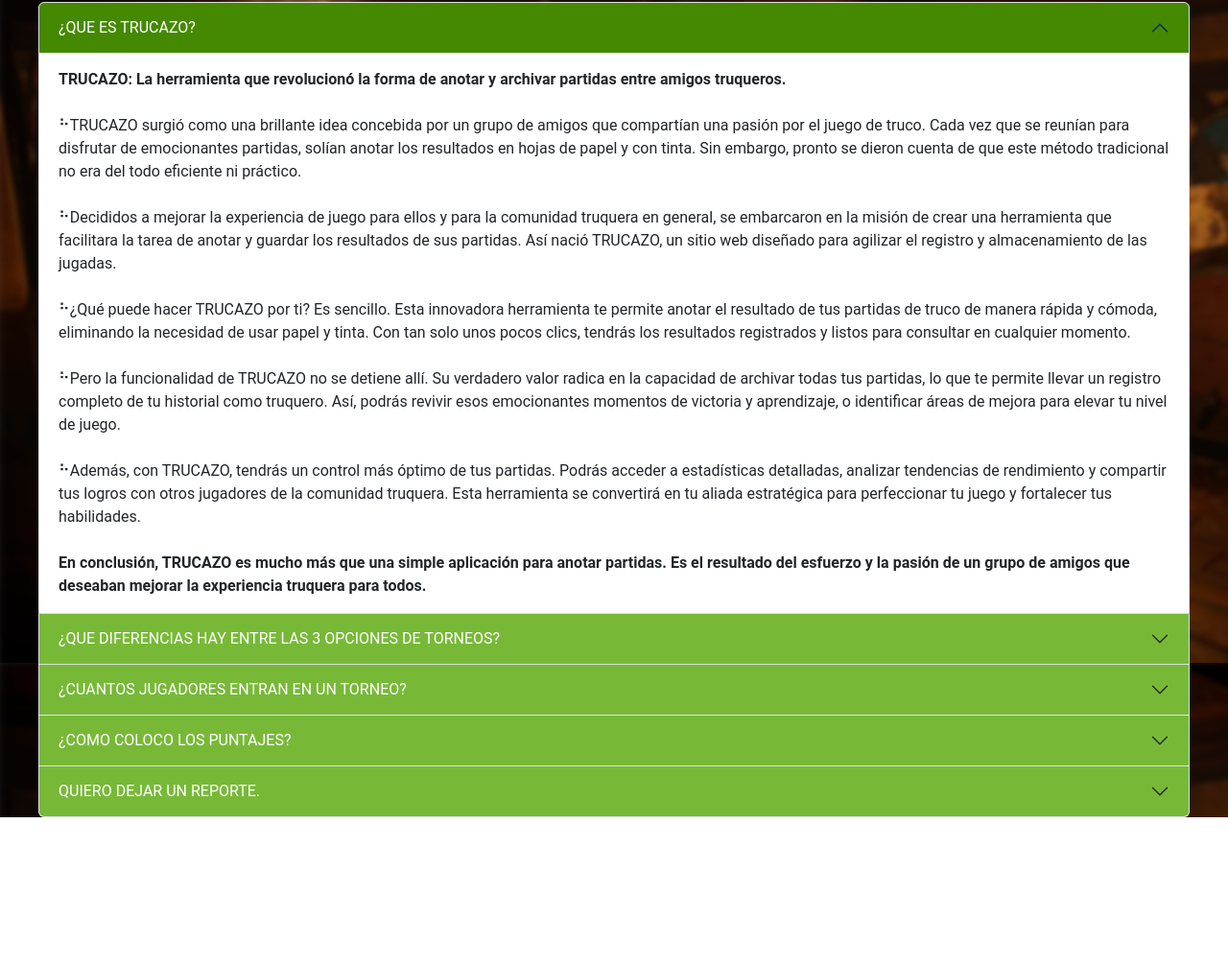
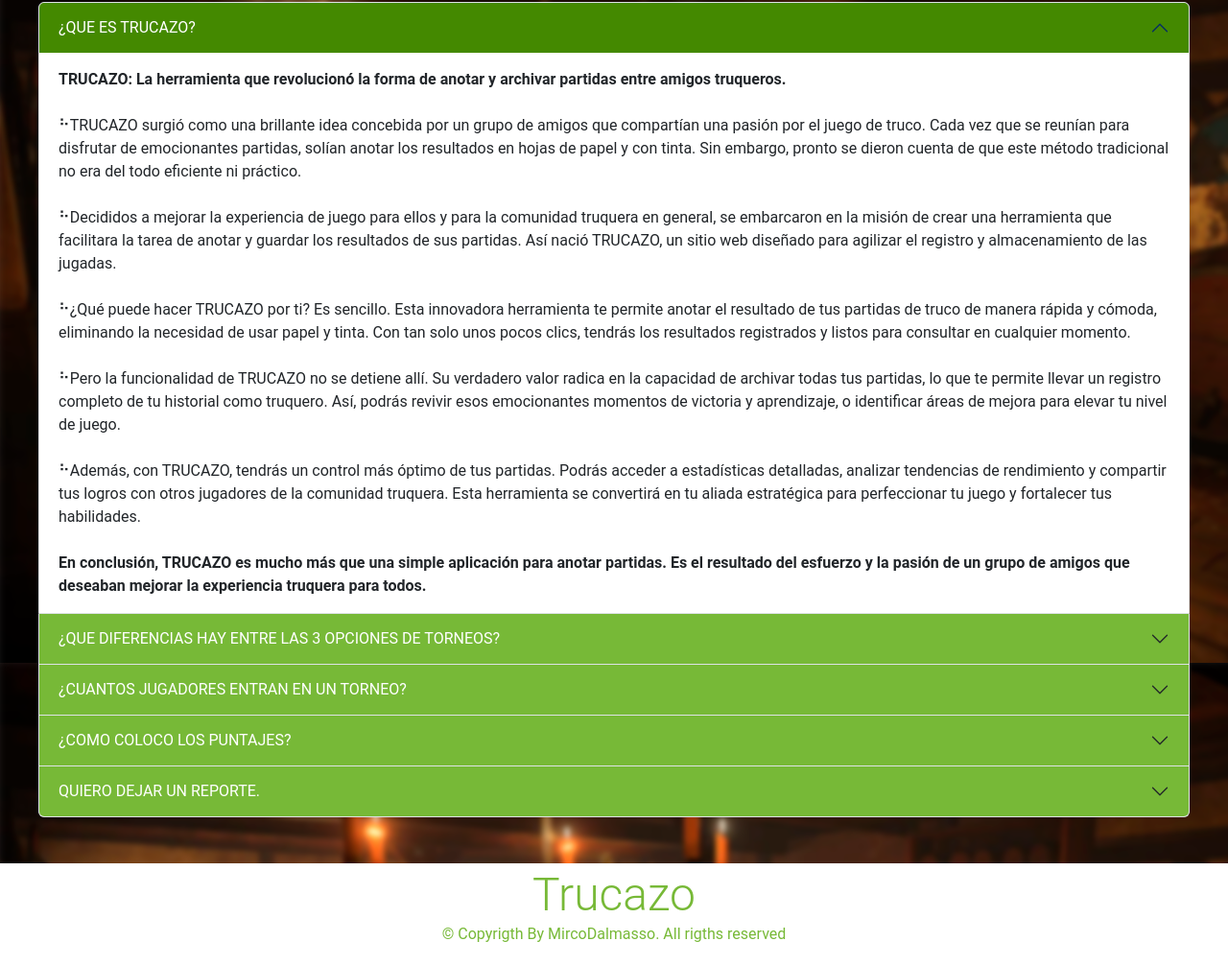
Before and after one commit to MircoDalmasso/PreEntrega3Dalmasso, a plain HTML site: page pages/help.html in a window 1280 px wide. Shown: the part 109-1115 px from the top of the page at 96% size. Before the commit the page ends 961 px from the top, so only its background shows below. Drawn offline with nearby package versions, Linux system fonts and the light colour scheme.

Commit message:
Agregue footer a pag help

```diff
--- a/pages/help.html
+++ b/pages/help.html
@@ -149,7 +149,14 @@
 
         </section>
     </main>
-
+    <footer class="bg-white py-1 mt-5">
+        <div class="container text-light text-center">
+            <p class="display-5 mb-0">
+                    Trucazo
+            </p>
+            <p>&copy; Copyrigth By MircoDalmasso. All rigths reserved</p>
+        </div>
+    </footer>
 
 </body>
 </html>
```
